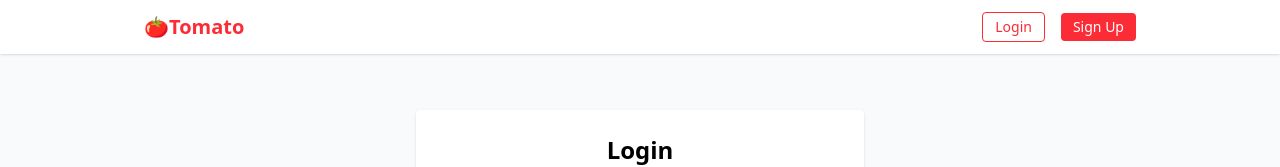
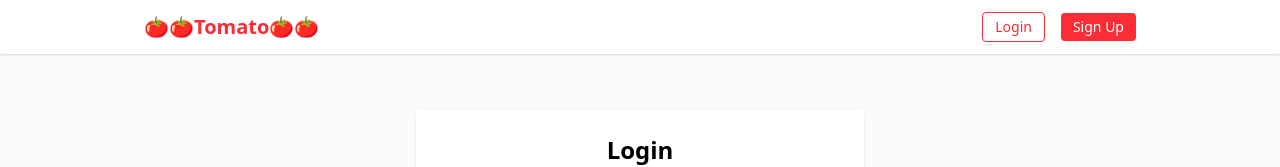
Before and after one commit to stanli206/Online_Food_Delivery_WebApp-FE, a React (Vite) app: page /login in a window 1280 px wide. Shown: the top 167 px of the page. Built offline with nearby package versions, Linux system fonts and the light colour scheme; no server answers.

Commit message:
staging test

```diff
--- a/src/components/layout/Navbar.jsx
+++ b/src/components/layout/Navbar.jsx
@@ -16,7 +16,7 @@ const Navbar = () => {
     <nav className="bg-white shadow-sm">
       <div className="max-w-5xl mx-auto px-4 py-3 flex items-center justify-between">
         <Link to="/" className="font-bold text-xl text-red-500">
-          🍅Tomato
+          🍅🍅Tomato🍅🍅
         </Link>
 
         <div className="flex items-center gap-4">
```
